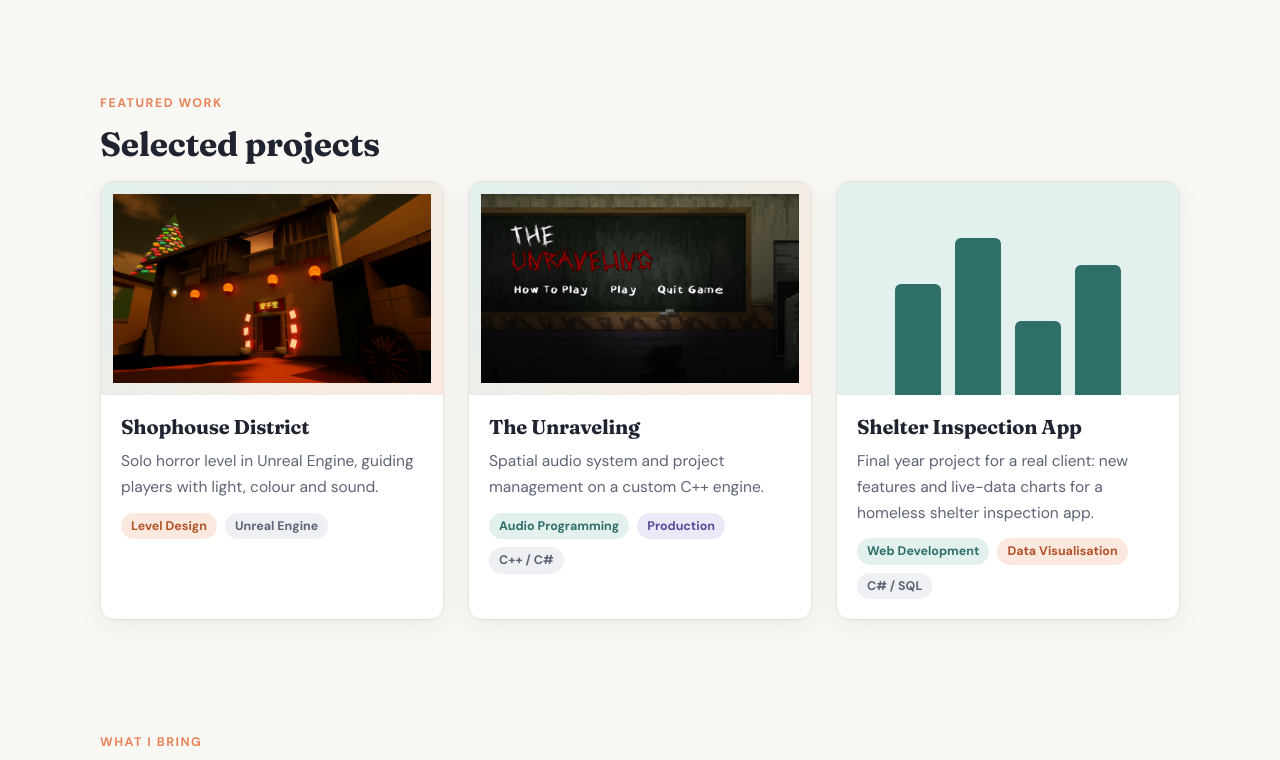
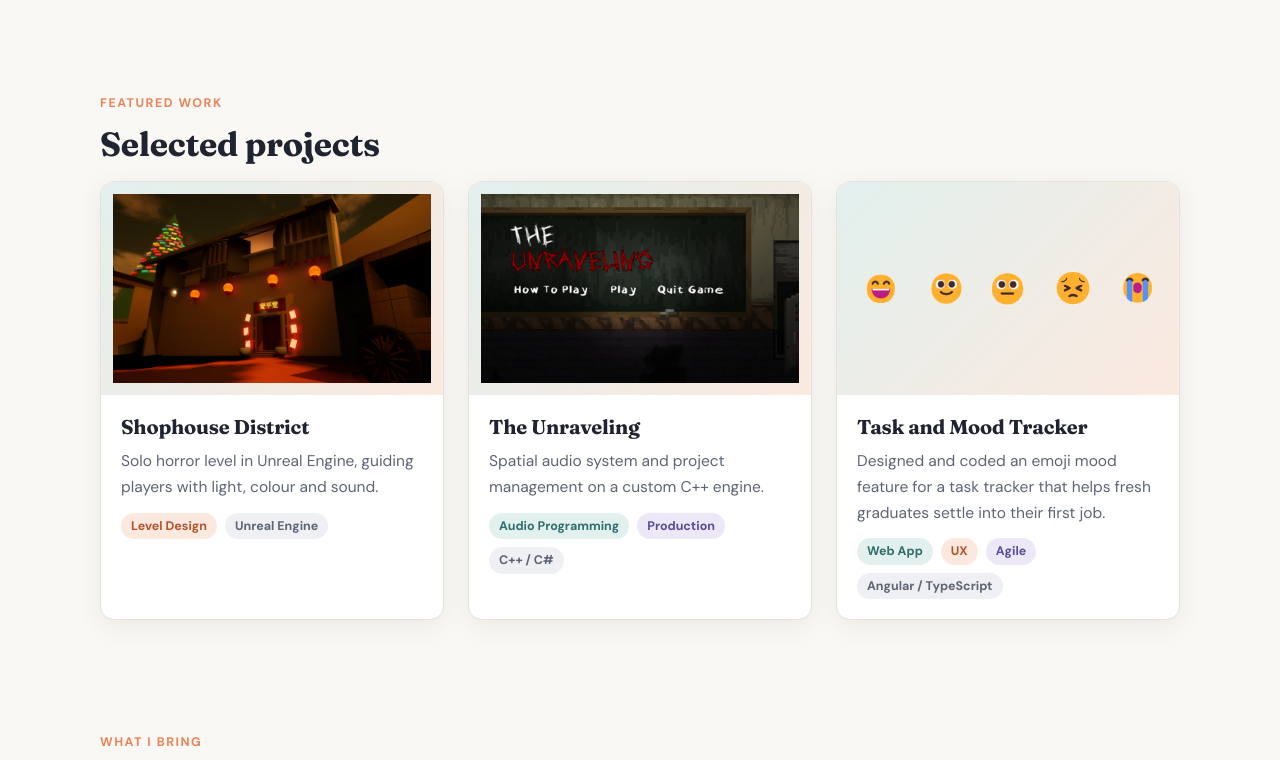
Before and after one commit to kellychiangkaryan/kellychiangkaryan.github.io, a plain HTML site: page index.html in a window 1280 px wide. Shown: the part 645-1405 px from the top of the page. Drawn offline with Linux system fonts and the light colour scheme.

Commit message:
mood and task tracker to be featured instead

```diff
--- a/index.html
+++ b/index.html
@@ -60,12 +60,12 @@
               <div class="tags"><span class="tag">Audio Programming</span><span class="tag production">Production</span><span class="tag tech">C++ / C#</span></div>
             </div>
           </a>
-          <a class="card" href="project-shelter-inspection.html">
-            <div class="thumb thumb-chart" aria-hidden="true"><span style="height:60%"></span><span style="height:85%"></span><span style="height:40%"></span><span style="height:70%"></span></div>
+          <a class="card" href="project-task-mood-tracker.html">
+            <div class="thumb thumb-emojis" aria-hidden="true"><img src="images/mood-1.png" alt=""><img src="images/mood-2.png" alt=""><img src="images/mood-3.png" alt=""><img src="images/mood-4.png" alt=""><img src="images/mood-5.png" alt=""></div>
             <div class="body">
-              <h3>Shelter Inspection App</h3>
-              <p>Final year project for a real client: new features and live-data charts for a homeless shelter inspection app.</p>
-              <div class="tags"><span class="tag">Web Development</span><span class="tag design">Data Visualisation</span><span class="tag tech">C# / SQL</span></div>
+              <h3>Task and Mood Tracker</h3>
+              <p>Designed and coded an emoji mood feature for a task tracker that helps fresh graduates settle into their first job.</p>
+              <div class="tags"><span class="tag">Web App</span><span class="tag design">UX</span><span class="tag production">Agile</span><span class="tag tech">Angular / TypeScript</span></div>
             </div>
           </a>
         </div>
```
